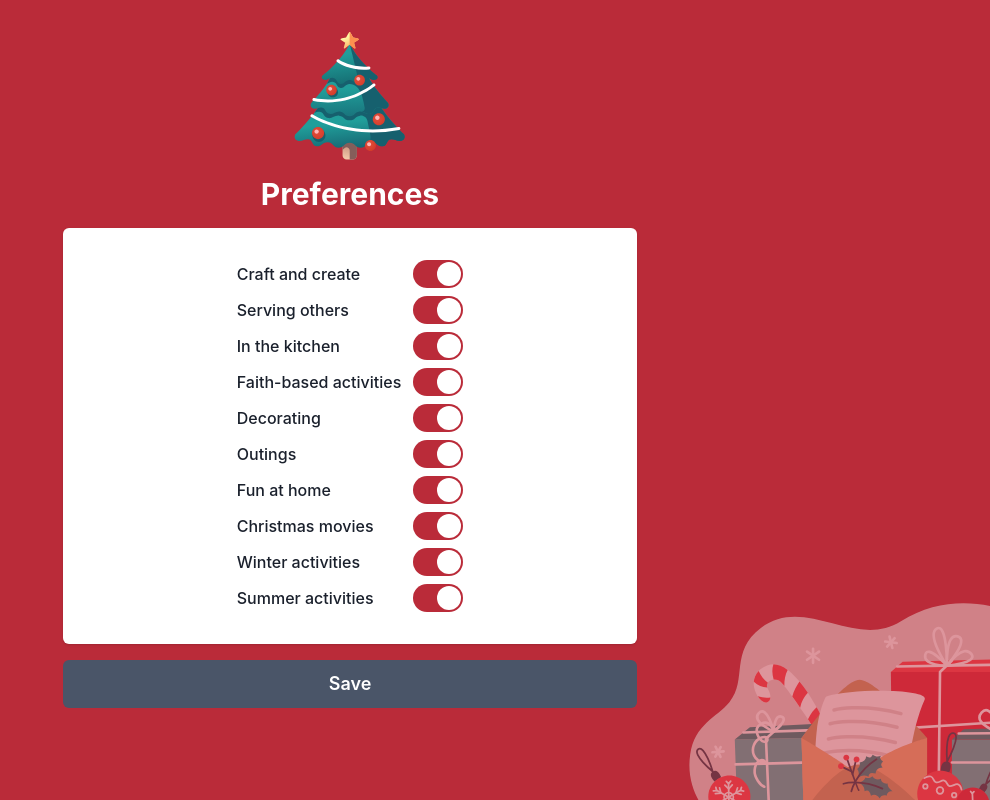
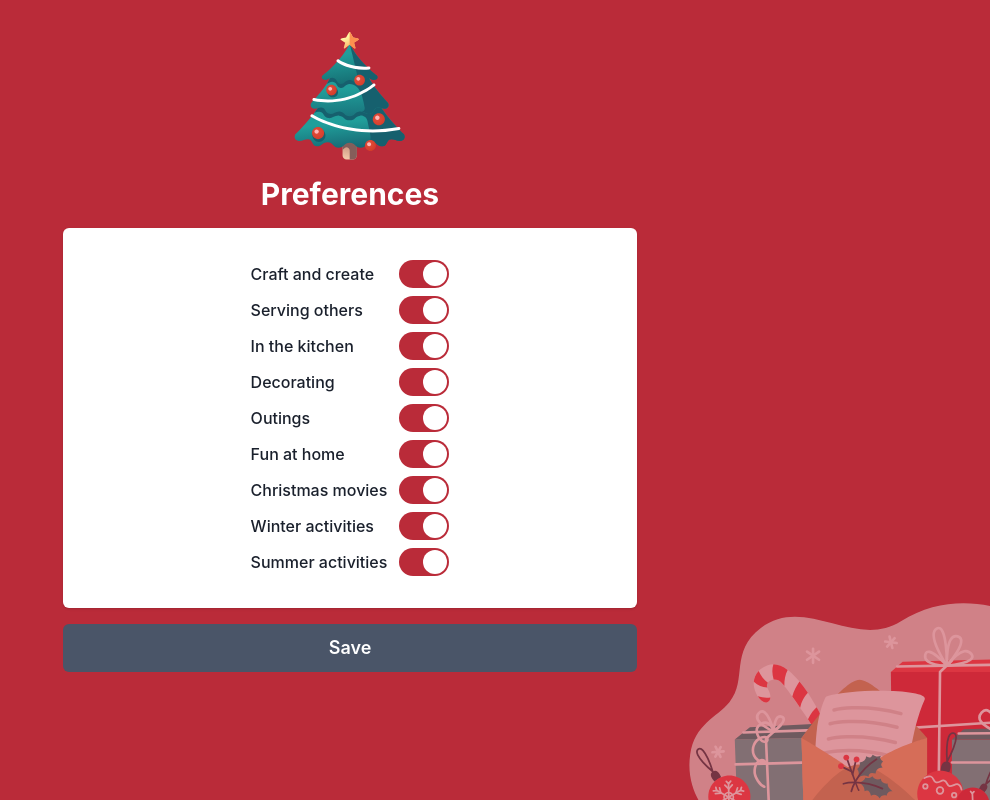
Before and after one commit to beardsleym/christmas, a Next.js app: page /preferences in a window 1280 px wide. Shown: the whole page, without its empty margins (290-1280 px from the left). Built offline with nearby package versions, Linux system fonts and the light colour scheme.

Commit message:
remove faith based activities

```diff
--- a/constants/data.ts
+++ b/constants/data.ts
@@ -29,7 +29,6 @@ export const categories = [
   "Craft and create",
   "Serving others",
   "In the kitchen",
-  "Faith-based activities",
   "Decorating",
   "Outings",
   "Fun at home",
```
